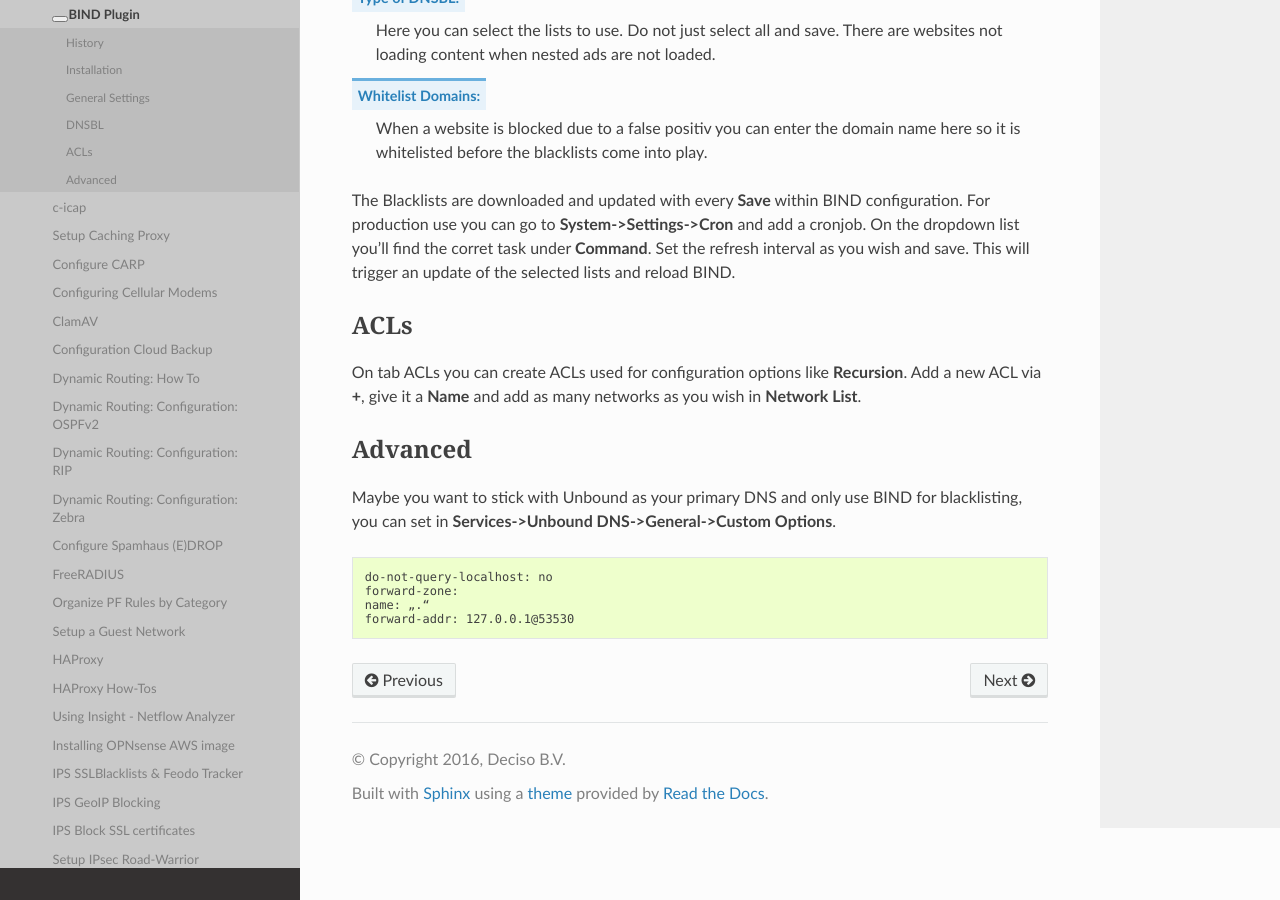
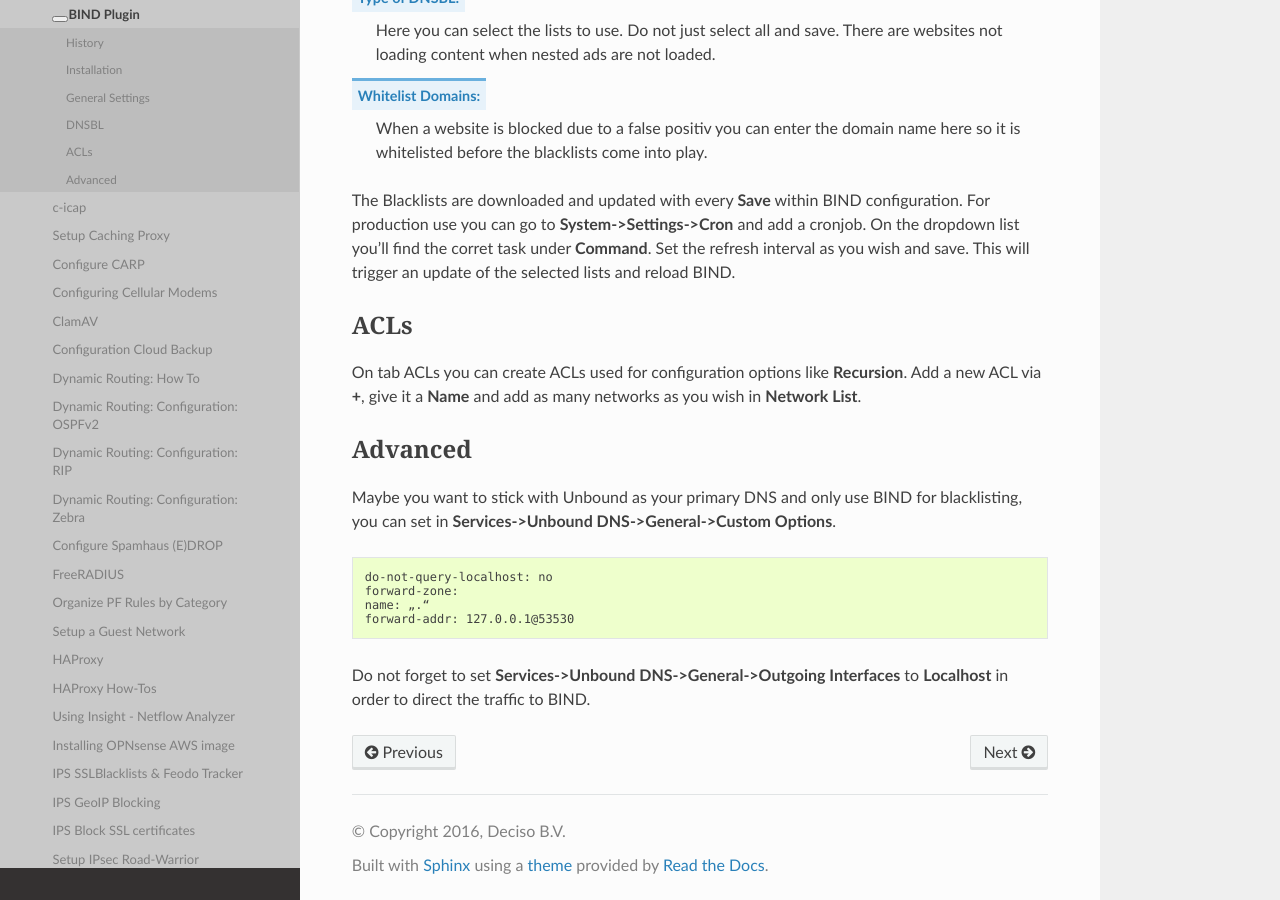
Before and after one commit to opnsense/docs, a Sphinx documentation site: the page built from source/manual/how-tos/bind.rst, in a window 1280 px wide and 900 px high, scrolled down 1562 px. Built offline with Sphinx 7.4.7 and the Read the Docs theme 2.0.0, drawn with Linux system fonts in a browser that asks for light colours; nearby versions of some CDN libraries; some web fonts are replaced; library files that are not in the unit come from our copies.

Commit message:
Update bind.rst
add clarification

```diff
--- a/source/manual/how-tos/bind.rst
+++ b/source/manual/how-tos/bind.rst
@@ -97,3 +97,5 @@ you can set in **Services->Unbound DNS->General->Custom Options**.
     forward-zone:
     name: „.“
     forward-addr: 127.0.0.1@53530
+
+Do not forget to set **Services->Unbound DNS->General->Outgoing Interfaces** to **Localhost** in order to direct the traffic to BIND.
```
